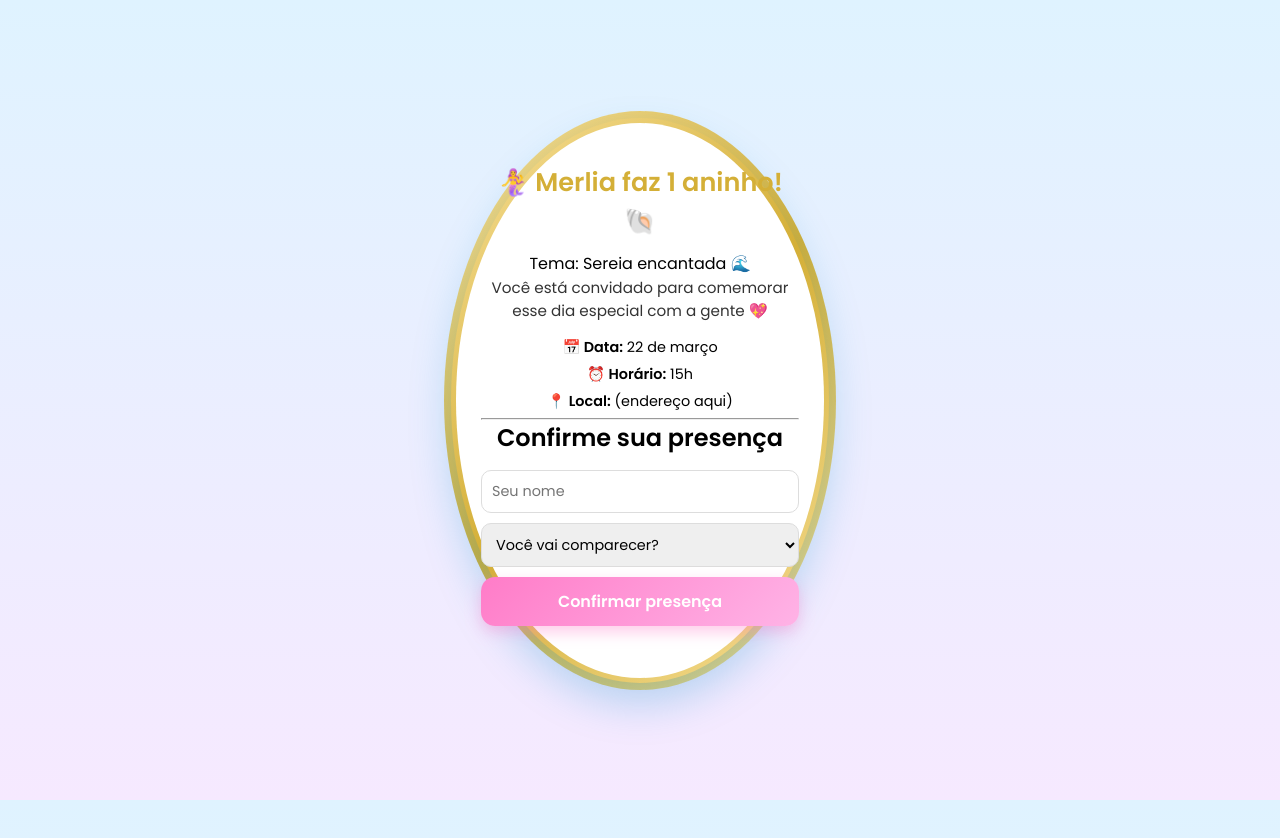
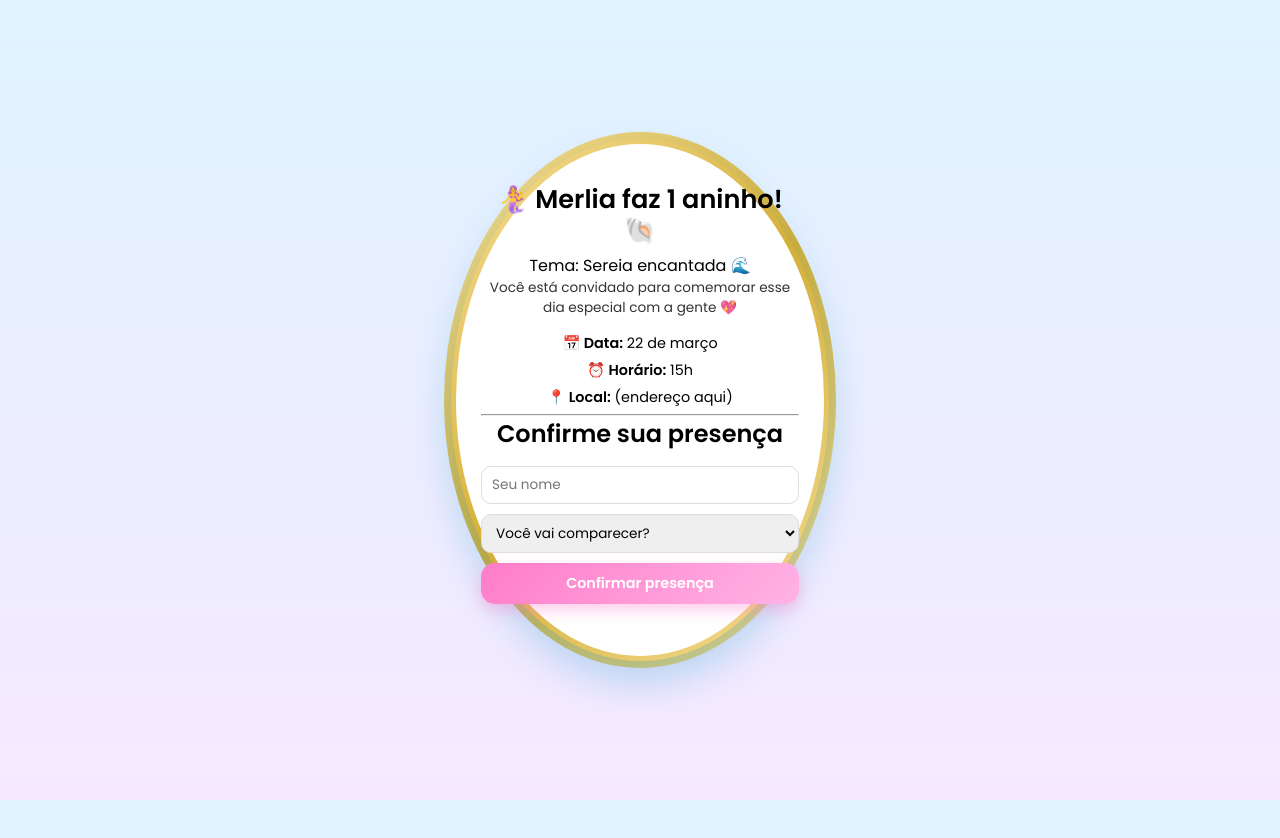
Before and after one commit to pipoleal/Aniversariomerlia, a plain HTML site: page index.html in a window 1280 px wide. Shown: the top 838 px of the page. Drawn offline with Linux system fonts and the light colour scheme.

```diff
--- a/css/style.css
+++ b/css/style.css
@@ -43,15 +43,14 @@
    z-index: -1;
  }
 
- /* Título */
  h1 {
-   font-size: 1.6rem;
-   color: #d4af37;
-   margin-bottom: 10px;
+   font-size: clamp(1.2rem, 4vw, 1.6rem);
+   line-height: 1.2;
+   margin-bottom: 8px;
  }
 
  .subtitle {
-   font-size: 0.95rem;
+   font-size: 0.85rem;
    color: #333;
    margin-bottom: 15px;
    font-weight: 500;
@@ -84,19 +83,19 @@
 
  input,
  select {
-   padding: 10px;
+   padding: 8px 10px;
    border-radius: 10px;
    border: 1px solid #ddd;
-   font-size: 0.9rem;
+   font-size: 0.85rem;
  }
 
  button {
-   padding: 12px;
+   padding: 10px;
    border-radius: 14px;
    border: none;
    background: linear-gradient(135deg, #ff7cc8, #ffb3e6);
    color: white;
-   font-size: 1rem;
+   font-size: 0.9rem;
    font-weight: 600;
    cursor: pointer;
    box-shadow: 0 6px 15px rgba(255, 124, 200, 0.4);
```
